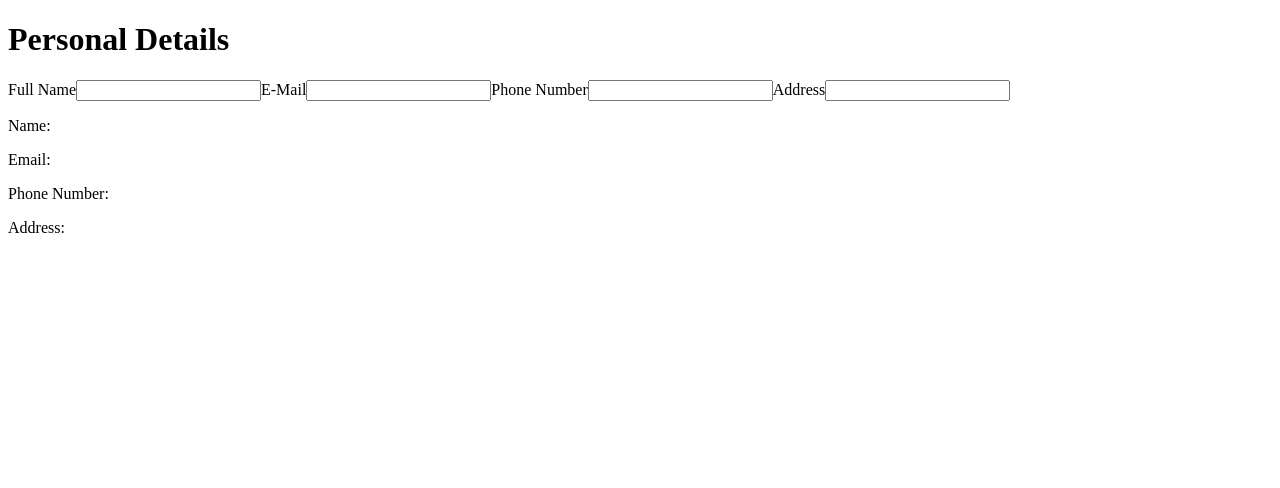
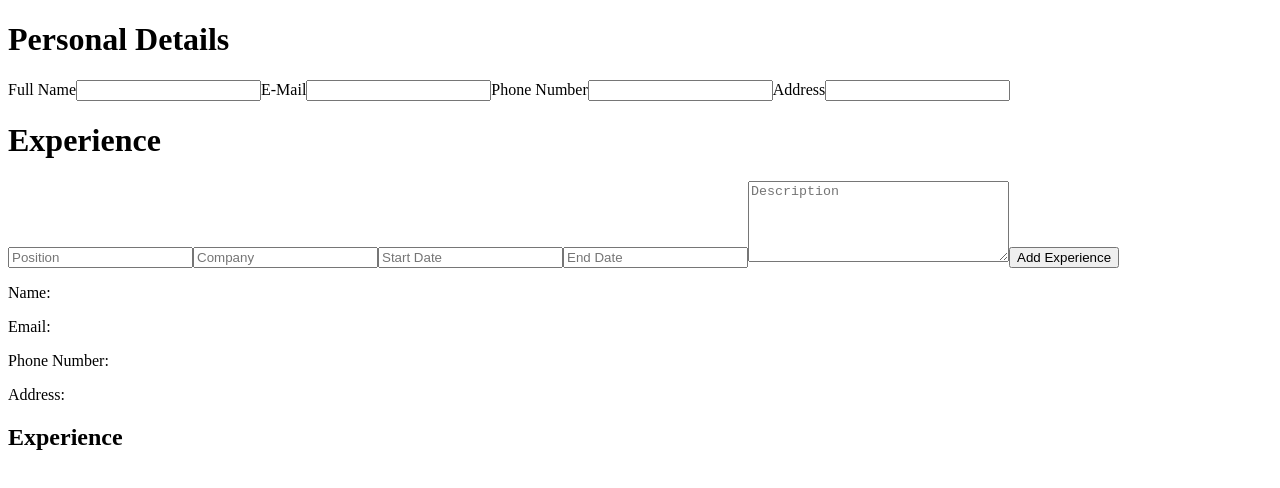
Before and after one commit to gryanpeterson/cv-application, a React (Vite) app: page / in a window 1280 px wide. Shown: the top 488 px of the page. Built offline with nearby package versions, Linux system fonts and the light colour scheme.

Commit message:
Add ExperienceForm and ExperienceSection components

```diff
--- a/src/App.jsx
+++ b/src/App.jsx
@@ -1,6 +1,8 @@
 import { useState } from 'react'
 import PersonalDetailsForm from './components/PersonalDetailsForm'
 import PersonalDetailsSection from './components/PersonalDetailsSection'
+import ExperienceForm from './components/ExperienceForm';
+import ExperienceSection from './components/ExperienceSection';
 
 function App() {
 
@@ -8,6 +10,8 @@ function App() {
   const [email, setEmail] = useState('');
   const [phoneNumber, setPhoneNumber] = useState('');
   const [address, setAddress] = useState('');
+  const [experience, setExperience] = useState([]);
+
 
   const onChangeFullName = (e) => {
     setFullName(e.target.value);
@@ -25,6 +29,19 @@ function App() {
     setAddress(e.target.value);
   }
 
+  const addExperience = (e) => {
+    e.preventDefault();
+    const position = e.target[0].value;
+    const company = e.target[1].value;
+    const startDate = e.target[2].value;
+    const endDate = e.target[3].value;
+    const description = e.target[4].value;
+
+    const newExperience = {position, company, startDate, endDate, description};
+    setExperience([...experience, newExperience])
+
+  }
+
 
 
   return (
@@ -35,11 +52,17 @@ function App() {
       phoneNumber={onChangePhoneNumber}
       address={onChangeAddress}
       />
+      <ExperienceForm
+      addExperience={addExperience}
+      />
       <PersonalDetailsSection
       fullName={fullName}
       email={email}
       phoneNumber={phoneNumber}
       address={address}
+      />
+      <ExperienceSection
+
 
       />
     </>
--- /dev/null
+++ b/src/components/ExperienceForm.jsx
@@ -0,0 +1,18 @@
+function ExperienceForm({experience, addExperience}) {
+    return (
+        <form onSubmit={addExperience}>
+            <h1>Experience</h1>
+            <input type="text" name="position" id="position" placeholder="Position" />
+            <input type="text" name="company" id="company" placeholder="Company" />
+            <input type="text" name="startDate" id="startDate" placeholder="Start Date" />
+            <input type="text" name="endDate" id="endDate" placeholder="End Date" />
+            <textarea name="" id="" cols="30" rows="5" placeholder="Description"></textarea>
+            <button type="submit">Add Experience</button>
+
+        </form>
+    )
+
+
+}
+
+export default ExperienceForm
--- /dev/null
+++ b/src/components/ExperienceSection.jsx
@@ -0,0 +1,16 @@
+function ExperienceSection({position, company, startDate, endDate, description}) {
+    return (
+        <section className="experience-section">
+            <h1>Experience</h1>
+            <div className="experience-container">
+                <div className="position">{position}</div>
+                <div className="company">{company}</div>
+                <div className="start-date">{startDate}</div>
+                <div className="end-date">{endDate}</div>
+                <div className="description">{description}</div>
+            </div>
+        </section>
+    )
+}
+
+export default ExperienceSection
```
